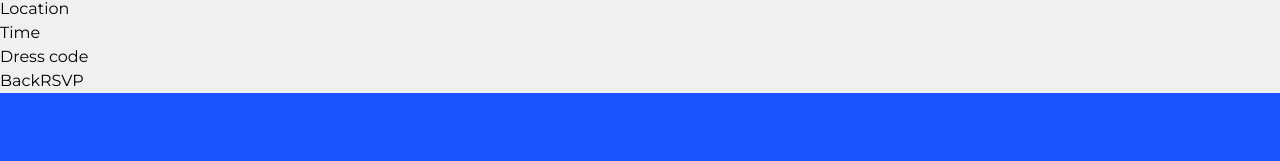
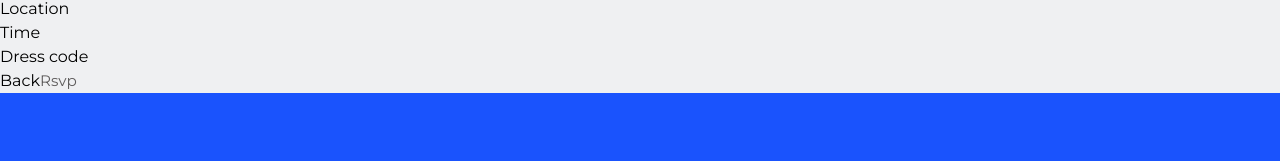
Before and after one commit to WILL-BE-THERE/WILL-BE-THERE, a React (Vite) app in the folder Frontend-React/: page /eventdetails in a window 1280 px wide. Shown: the part 203-364 px from the top of the page. Built offline with nearby package versions, Linux system fonts and the light colour scheme.

Commit message:
created view details buttons

```diff
--- /dev/null
+++ b/Frontend-React/src/components/Buttons/ViewDetailsButton.tsx
@@ -0,0 +1,10 @@
+import { Link } from 'react-router-dom'
+
+const ViewDetailsButton = () => {
+  return (
+    <Link to="/EventDetails" className="text-[0.95rem] text-neutral-200">
+      View Details
+    </Link>
+  )
+}
+export default ViewDetailsButton
--- a/Frontend-React/src/pages/EventDetails.tsx
+++ b/Frontend-React/src/pages/EventDetails.tsx
@@ -1,3 +1,5 @@
+import RsvpButton from '../components/Buttons/RsvpButton'
+
 const EventDetails = () => {
   return (
     <section>
@@ -20,7 +22,7 @@ const EventDetails = () => {
                 <a href="./Events">Back</a>
             </button>
             <button>
-                <a href="./Rsvp">RSVP</a>
+                <RsvpButton />
             </button>
         </div>
         </aside>
```
